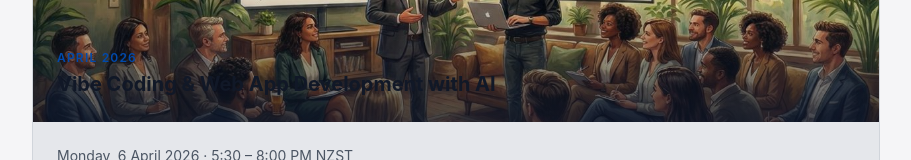
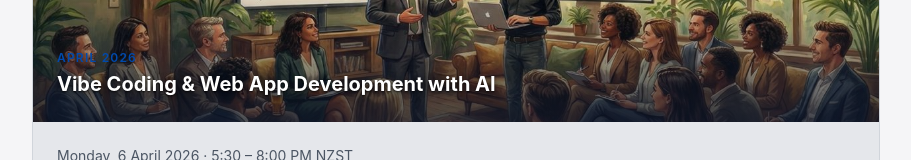
Before and after one commit to caelanhuntress/christchurch-ai, a Next.js app: page / in a window 1280 px wide. Shown: the part 1121-1281 px from the top of the page, without its empty margins (184-1095 px from the left). Built offline with nearby package versions, Linux system fonts and the light colour scheme.

Commit message:
Force homepage event image title to true white across themes

```diff
--- a/app/globals.css
+++ b/app/globals.css
@@ -67,3 +67,9 @@ body.theme-light .dark-photo-section [style*="color: var(--accent)"] {
 body.theme-light .dark-photo-section [style*="color: var(--text-muted)"] {
   color: #d6cdd2 !important;
 }
+
+/* Homepage event titles that sit directly on photos must stay white */
+.homepage-photo-title {
+  color: #ffffff !important;
+  text-shadow: 0 2px 10px rgba(0, 0, 0, 0.65), 0 1px 2px rgba(0, 0, 0, 0.7);
+}
--- a/app/page.tsx
+++ b/app/page.tsx
@@ -229,7 +229,7 @@ export default function Home() {
                       <div className="text-xs font-semibold uppercase tracking-widest mb-1" style={{ color: "var(--accent)" }}>
                         {event.month} 2026
                       </div>
-                      <h3 className="text-xl font-bold text-white">{event.title}</h3>
+                      <h3 className="text-xl font-bold homepage-photo-title">{event.title}</h3>
                     </div>
                   </div>
                 </div>
```
